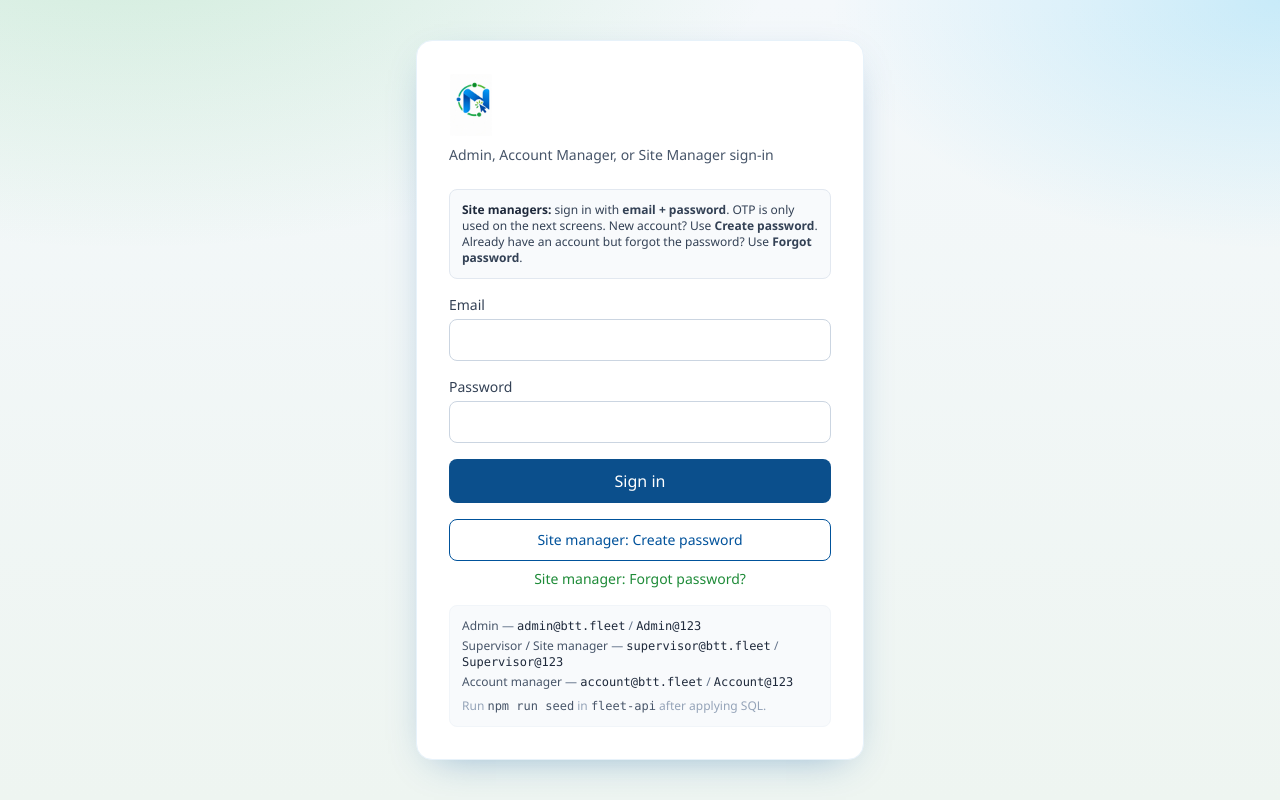
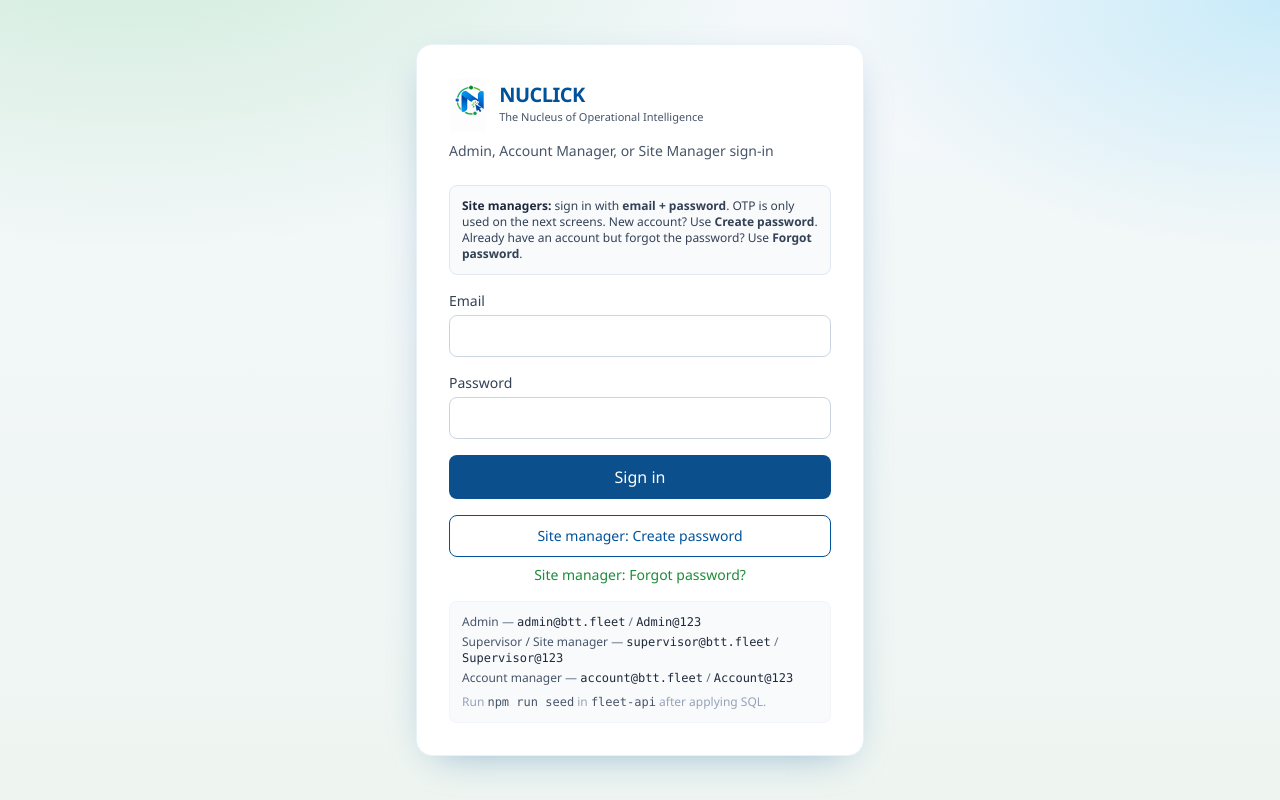
Before and after one commit to mhindupur/BTT-WORK, a React (Vite) app in the folder fleet-web/: page /login in a window 1280 px wide. Built offline with nearby package versions, Linux system fonts and the light colour scheme.

Commit message:
Show NUCLICK title and caption beside the logo icon
Restore brand name and “The Nucleus of Operational Intelligence”
next to the logo on login and sidebar headers.

Co-authored-by: mhindupur <mhindupur@users.noreply.github.com>

```diff
--- a/fleet-web/index.html
+++ b/fleet-web/index.html
@@ -5,8 +5,8 @@
     <meta name="viewport" content="width=device-width, initial-scale=1, viewport-fit=cover" />
     <link rel="icon" type="image/png" href="/nuclick-logo.png" />
     <meta name="theme-color" content="#00529B" />
-    <meta name="description" content="NUCLICK" />
-    <title>NUCLICK</title>
+    <meta name="description" content="NUCLICK — The Nucleus of Operational Intelligence" />
+    <title>NUCLICK — The Nucleus of Operational Intelligence</title>
   </head>
   <body class="bg-slate-100 text-slate-900">
     <div id="root"></div>
--- a/fleet-web/src/components/BrandMark.jsx
+++ b/fleet-web/src/components/BrandMark.jsx
@@ -1,29 +1,48 @@
 import { BRAND } from "../constants/branding";
 
 /**
- * NUCLICK brand mark — logo only (simple).
+ * NUCLICK brand mark: logo icon + title + caption.
  * variant: "full" | "compact" | "stack"
  */
 export default function BrandMark({
   variant = "full",
   className = "",
   title = BRAND.name,
+  showCaption = true,
   inverted = false,
 }) {
   const heights = {
-    full: "h-16",
-    compact: "h-12",
-    stack: "h-20",
+    full: "h-14",
+    compact: "h-10",
+    stack: "h-16",
   };
+  const nameSize = variant === "compact" ? "text-base" : variant === "stack" ? "text-2xl" : "text-xl";
+  const nameCls = inverted ? "text-white" : "text-btt-blue";
+  const captionCls = inverted ? "text-white/80" : "text-slate-600";
+  const isStack = variant === "stack";
 
   return (
-    <div className={`flex items-center ${className}`} title={title} aria-label={title}>
-      <div className={`rounded-md ${inverted ? "bg-white px-2 py-1.5 shadow-sm" : ""}`}>
+    <div
+      className={`flex ${isStack ? "flex-col items-center text-center gap-2" : "items-center gap-3"} ${className}`}
+      title={`${BRAND.name} — ${BRAND.caption}`}
+      aria-label={title}
+    >
+      <div className={`rounded-md shrink-0 ${inverted ? "bg-white px-1.5 py-1 shadow-sm" : ""}`}>
         <img
           src={BRAND.logoSrc}
-          alt={BRAND.name}
-          className={`${heights[variant] || heights.full} w-auto max-w-full object-contain object-left`}
+          alt=""
+          className={`${heights[variant] || heights.full} w-auto object-contain object-left`}
         />
+      </div>
+      <div className={isStack ? "" : "min-w-0"}>
+        <div className={`${nameSize} font-extrabold tracking-tight leading-none ${nameCls}`}>
+          {BRAND.name}
+        </div>
+        {showCaption ? (
+          <div className={`mt-1 text-[11px] font-medium leading-snug max-w-[14rem] ${captionCls}`}>
+            {BRAND.caption}
+          </div>
+        ) : null}
       </div>
     </div>
   );
--- a/fleet-web/src/constants/branding.js
+++ b/fleet-web/src/constants/branding.js
@@ -1,9 +1,10 @@
 /**
- * NUCLICK product branding — logo-only mark in UI.
- * Official logo: /nuclick-logo.jpg (includes wordmark in artwork).
+ * NUCLICK product branding.
+ * Logo icon + title + caption in BrandMark.
  */
 export const BRAND = {
   name: "NUCLICK",
+  caption: "The Nucleus of Operational Intelligence",
   logoSrc: "/nuclick-logo.png",
   /** Logo color theme */
   colors: {
@@ -15,4 +16,4 @@ export const BRAND = {
   },
 };
 
-export const APP_DOCUMENT_TITLE = BRAND.name;
+export const APP_DOCUMENT_TITLE = `${BRAND.name} — ${BRAND.caption}`;
--- a/fleet-web/src/pages/Login.jsx
+++ b/fleet-web/src/pages/Login.jsx
@@ -73,7 +73,7 @@ export default function Login() {
     <div className="min-h-screen flex items-center justify-center p-4 bg-btt-soft">
       <div className="w-full max-w-md bg-white rounded-2xl shadow-brand border border-btt-sky p-8">
         <BrandMark variant="full" className="mb-2" />
-        <h1 className="sr-only">NUCLICK</h1>
+        <h1 className="sr-only">NUCLICK — The Nucleus of Operational Intelligence</h1>
         <p className="text-slate-600 text-sm mt-2">Admin, Account Manager, or Site Manager sign-in</p>
         {mode === "login" ? (
           <form onSubmit={onSubmit} className="mt-6 space-y-4">
```
